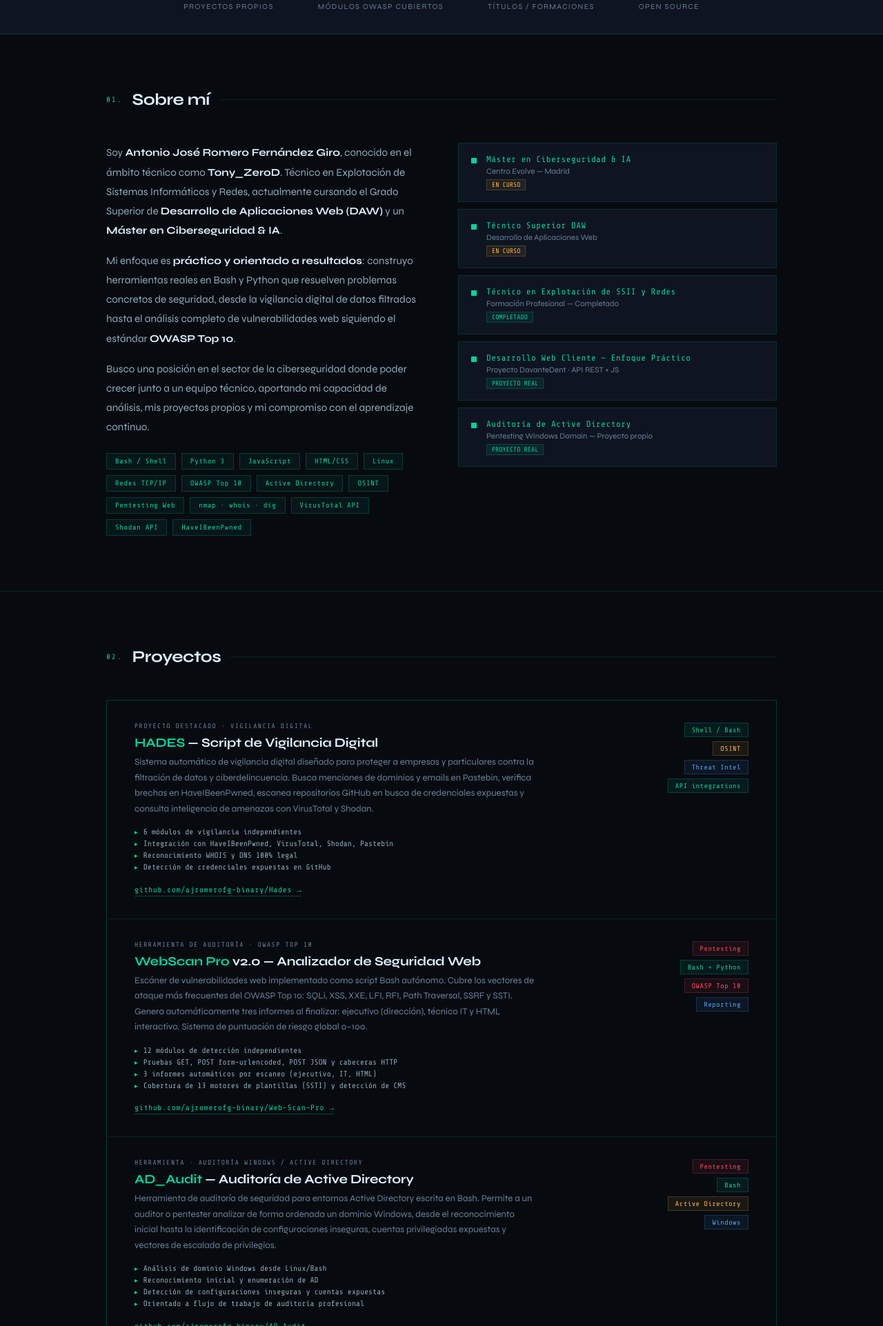
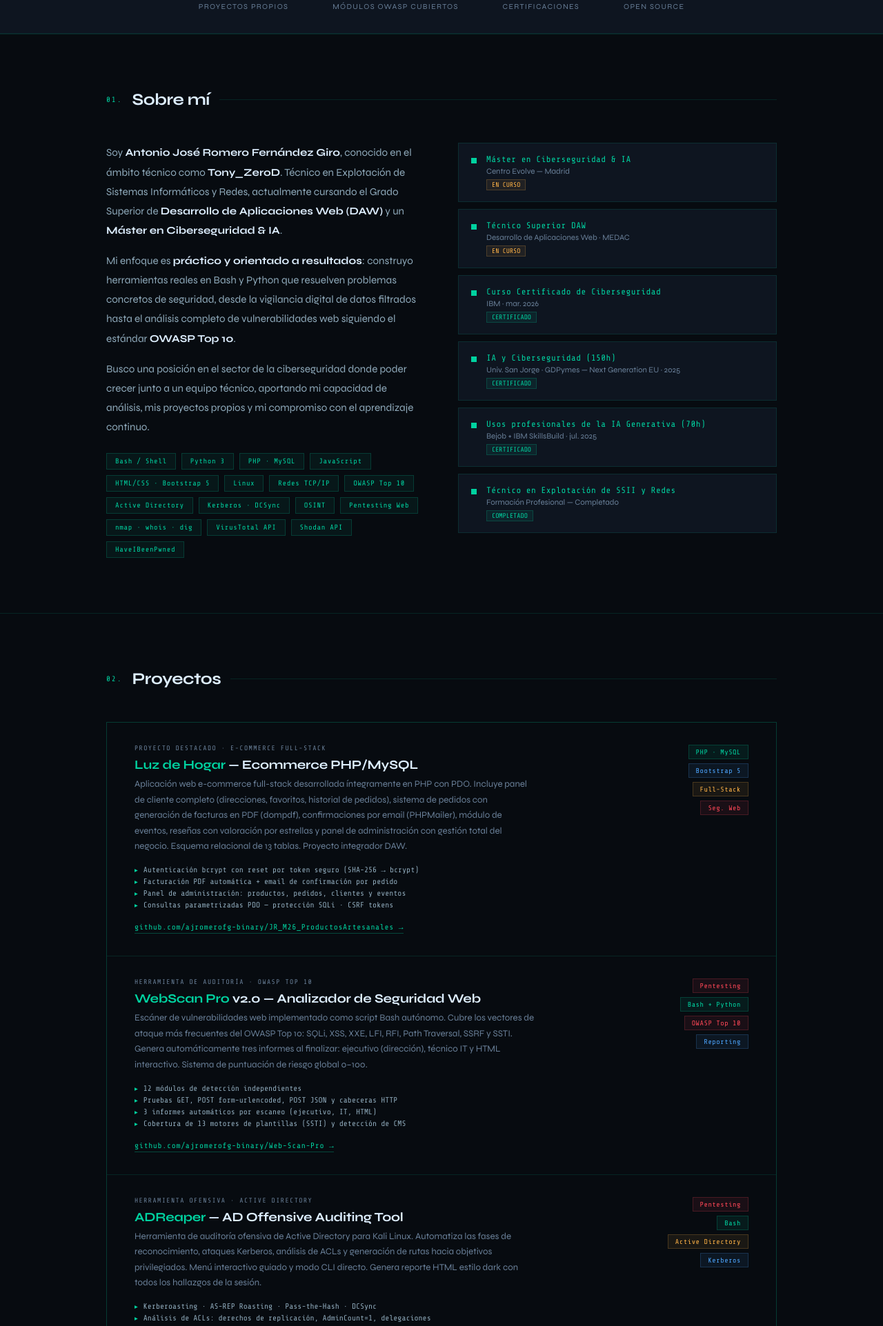
Before and after one commit to ajromerofg-binary/ajromerofg-binary.github.io, a plain HTML site: page index.html in a window 1280 px wide. Shown: the part 877-2800 px from the top of the page at 69% size. Drawn offline with nearby package versions, Linux system fonts and the light colour scheme.

Commit message:
Update index.html

```diff
--- a/index.html
+++ b/index.html
@@ -587,8 +587,8 @@ footer {
     <div><span class="t-prompt">$ </span><span class="t-cmd">whoami</span></div>
     <div class="t-out">tony_zerod@binary:~</div>
     <div><span class="t-prompt">$ </span><span class="t-cmd">cat skills.txt</span></div>
-    <div class="t-out">bash · shell · python · js · html</div>
-    <div class="t-out">owasp-top10 · pentesting · OSINT</div>
+    <div class="t-out">bash · python · php · mysql · js</div>
+    <div class="t-out">owasp-top10 · kerberos · AD · OSINT</div>
     <div class="t-out">active-directory · linux · networking</div>
     <div><span class="t-prompt">$ </span><span class="t-cmd">cat status.txt</span></div>
     <div class="t-out"><span style="color:var(--accent)">▶ BUSCANDO EMPLEO — ZARAGOZA / REMOTO</span></div>
@@ -600,7 +600,7 @@ footer {
 <!-- STATS BAR -->
 <div class="stats-bar">
   <div class="stat">
-    <span class="stat-n">4+</span>
+    <span class="stat-n">4</span>
     <span class="stat-l">Proyectos propios</span>
   </div>
   <div class="stat">
@@ -608,8 +608,8 @@ footer {
     <span class="stat-l">Módulos OWASP cubiertos</span>
   </div>
   <div class="stat">
-    <span class="stat-n">3</span>
-    <span class="stat-l">Títulos / Formaciones</span>
+    <span class="stat-n">6</span>
+    <span class="stat-l">Certificaciones</span>
   </div>
   <div class="stat">
     <span class="stat-n">100%</span>
@@ -650,12 +650,14 @@ footer {
       <div class="about-tags">
         <span class="tag-pill">Bash / Shell</span>
         <span class="tag-pill">Python 3</span>
+        <span class="tag-pill">PHP · MySQL</span>
         <span class="tag-pill">JavaScript</span>
-        <span class="tag-pill">HTML/CSS</span>
+        <span class="tag-pill">HTML/CSS · Bootstrap 5</span>
         <span class="tag-pill">Linux</span>
         <span class="tag-pill">Redes TCP/IP</span>
         <span class="tag-pill">OWASP Top 10</span>
         <span class="tag-pill">Active Directory</span>
+        <span class="tag-pill">Kerberos · DCSync</span>
         <span class="tag-pill">OSINT</span>
         <span class="tag-pill">Pentesting Web</span>
         <span class="tag-pill">nmap · whois · dig</span>
@@ -678,8 +680,32 @@ footer {
         <div class="t-dot"></div>
         <div>
           <span class="t-name">Técnico Superior DAW</span>
-          <span class="t-inst">Desarrollo de Aplicaciones Web</span>
+          <span class="t-inst">Desarrollo de Aplicaciones Web · MEDAC</span>
           <span class="t-status wip">EN CURSO</span>
+        </div>
+      </div>
+      <div class="training-item">
+        <div class="t-dot"></div>
+        <div>
+          <span class="t-name">Curso Certificado de Ciberseguridad</span>
+          <span class="t-inst">IBM · mar. 2026</span>
+          <span class="t-status done">CERTIFICADO</span>
+        </div>
+      </div>
+      <div class="training-item">
+        <div class="t-dot"></div>
+        <div>
+          <span class="t-name">IA y Ciberseguridad (150h)</span>
+          <span class="t-inst">Univ. San Jorge · GDPymes — Next Generation EU · 2025</span>
+          <span class="t-status done">CERTIFICADO</span>
+        </div>
+      </div>
+      <div class="training-item">
+        <div class="t-dot"></div>
+        <div>
+          <span class="t-name">Usos profesionales de la IA Generativa (70h)</span>
+          <span class="t-inst">Bejob + IBM SkillsBuild · jul. 2025</span>
+          <span class="t-status done">CERTIFICADO</span>
         </div>
       </div>
       <div class="training-item">
@@ -688,22 +714,6 @@ footer {
           <span class="t-name">Técnico en Explotación de SSII y Redes</span>
           <span class="t-inst">Formación Profesional — Completado</span>
           <span class="t-status done">COMPLETADO</span>
-        </div>
-      </div>
-      <div class="training-item">
-        <div class="t-dot"></div>
-        <div>
-          <span class="t-name">Desarrollo Web Cliente — Enfoque Práctico</span>
-          <span class="t-inst">Proyecto DavanteDent · API REST + JS</span>
-          <span class="t-status done">PROYECTO REAL</span>
-        </div>
-      </div>
-      <div class="training-item">
-        <div class="t-dot"></div>
-        <div>
-          <span class="t-name">Auditoría de Active Directory</span>
-          <span class="t-inst">Pentesting Windows Domain — Proyecto propio</span>
-          <span class="t-status done">PROYECTO REAL</span>
         </div>
       </div>
     </div>
@@ -722,32 +732,33 @@ footer {
 
   <div class="projects-wrap">
 
-    <!-- HADES -->
+    <!-- LUZ DE HOGAR -->
     <div class="project-card">
       <div>
-        <span class="p-badge">PROYECTO DESTACADO · VIGILANCIA DIGITAL</span>
-        <h3 class="p-name"><span class="p-accent">HADES</span> — Script de Vigilancia Digital</h3>
+        <span class="p-badge">PROYECTO DESTACADO · E-COMMERCE FULL-STACK</span>
+        <h3 class="p-name"><span class="p-accent">Luz de Hogar</span> — Ecommerce PHP/MySQL</h3>
         <p class="p-desc">
-          Sistema automático de vigilancia digital diseñado para proteger a empresas y particulares contra
-          la filtración de datos y ciberdelincuencia. Busca menciones de dominios y emails en Pastebin,
-          verifica brechas en HaveIBeenPwned, escanea repositorios GitHub en busca de credenciales
-          expuestas y consulta inteligencia de amenazas con VirusTotal y Shodan.
+          Aplicación web e-commerce full-stack desarrollada íntegramente en PHP con PDO. Incluye panel
+          de cliente completo (direcciones, favoritos, historial de pedidos), sistema de pedidos con
+          generación de facturas en PDF (dompdf), confirmaciones por email (PHPMailer), módulo de eventos,
+          reseñas con valoración por estrellas y panel de administración con gestión total del negocio.
+          Esquema relacional de 13 tablas. Proyecto integrador DAW.
         </p>
         <div class="p-feat">
-          <div class="p-feat-item">6 módulos de vigilancia independientes</div>
-          <div class="p-feat-item">Integración con HaveIBeenPwned, VirusTotal, Shodan, Pastebin</div>
-          <div class="p-feat-item">Reconocimiento WHOIS y DNS 100% legal</div>
-          <div class="p-feat-item">Detección de credenciales expuestas en GitHub</div>
+          <div class="p-feat-item">Autenticación bcrypt con reset por token seguro (SHA-256 → bcrypt)</div>
+          <div class="p-feat-item">Facturación PDF automática + email de confirmación por pedido</div>
+          <div class="p-feat-item">Panel de administración: productos, pedidos, clientes y eventos</div>
+          <div class="p-feat-item">Consultas parametrizadas PDO — protección SQLi · CSRF tokens</div>
         </div>
-        <a href="https://github.com/ajromerofg-binary/Hades" target="_blank" class="p-link">
-          github.com/ajromerofg-binary/Hades →
+        <a href="https://github.com/ajromerofg-binary/JR_M26_ProductosArtesanales" target="_blank" class="p-link">
+          github.com/ajromerofg-binary/JR_M26_ProductosArtesanales →
         </a>
       </div>
       <div class="p-tags">
-        <span class="tag green">Shell / Bash</span>
-        <span class="tag amber">OSINT</span>
-        <span class="tag blue">Threat Intel</span>
-        <span class="tag green">API integrations</span>
+        <span class="tag green">PHP · MySQL</span>
+        <span class="tag blue">Bootstrap 5</span>
+        <span class="tag amber">Full-Stack</span>
+        <span class="tag red">Seg. Web</span>
       </div>
     </div>
 
@@ -780,58 +791,61 @@ footer {
       </div>
     </div>
 
-    <!-- AD AUDIT -->
+    <!-- ADREAPER -->
     <div class="project-card">
       <div>
-        <span class="p-badge">HERRAMIENTA · AUDITORÍA WINDOWS / ACTIVE DIRECTORY</span>
-        <h3 class="p-name"><span class="p-accent">AD_Audit</span> — Auditoría de Active Directory</h3>
+        <span class="p-badge">HERRAMIENTA OFENSIVA · ACTIVE DIRECTORY</span>
+        <h3 class="p-name"><span class="p-accent">ADReaper</span> — AD Offensive Auditing Tool</h3>
         <p class="p-desc">
-          Herramienta de auditoría de seguridad para entornos Active Directory escrita en Bash.
-          Permite a un auditor o pentester analizar de forma ordenada un dominio Windows, desde el
-          reconocimiento inicial hasta la identificación de configuraciones inseguras, cuentas
-          privilegiadas expuestas y vectores de escalada de privilegios.
+          Herramienta de auditoría ofensiva de Active Directory para Kali Linux. Automatiza las fases de
+          reconocimiento, ataques Kerberos, análisis de ACLs y generación de rutas hacia objetivos
+          privilegiados. Menú interactivo guiado y modo CLI directo. Genera reporte HTML estilo dark
+          con todos los hallazgos de la sesión.
         </p>
         <div class="p-feat">
-          <div class="p-feat-item">Análisis de dominio Windows desde Linux/Bash</div>
-          <div class="p-feat-item">Reconocimiento inicial y enumeración de AD</div>
-          <div class="p-feat-item">Detección de configuraciones inseguras y cuentas expuestas</div>
-          <div class="p-feat-item">Orientado a flujo de trabajo de auditoría profesional</div>
+          <div class="p-feat-item">Kerberoasting · AS-REP Roasting · Pass-the-Hash · DCSync</div>
+          <div class="p-feat-item">Análisis de ACLs: derechos de replicación, AdminCount=1, delegaciones</div>
+          <div class="p-feat-item">Attack Path Advisor: rutas hacia Domain Admin con comandos listos</div>
+          <div class="p-feat-item">Reporte HTML por sesión + instalación automática de dependencias</div>
         </div>
-        <a href="https://github.com/ajromerofg-binary/AD-Audit" target="_blank" class="p-link">
-          github.com/ajromerofg-binary/AD-Audit →
+        <a href="https://github.com/ajromerofg-binary/ADReaper" target="_blank" class="p-link">
+          github.com/ajromerofg-binary/ADReaper →
         </a>
       </div>
       <div class="p-tags">
         <span class="tag red">Pentesting</span>
         <span class="tag green">Bash</span>
         <span class="tag amber">Active Directory</span>
-        <span class="tag blue">Windows</span>
+        <span class="tag blue">Kerberos</span>
       </div>
     </div>
 
-    <!-- BASH TOOLS -->
+    <!-- HADES -->
     <div class="project-card">
       <div>
-        <span class="p-badge">COLECCIÓN · SCRIPTS DE CIBERSEGURIDAD</span>
-        <h3 class="p-name"><span class="p-accent">Bash-Scripts</span> — Cybersecurity Tools</h3>
+        <span class="p-badge">HERRAMIENTA DEFENSIVA · VIGILANCIA DIGITAL · OSINT</span>
+        <h3 class="p-name"><span class="p-accent">HADES</span> — Digital Threat Monitor</h3>
         <p class="p-desc">
-          Colección de herramientas de ciberseguridad desarrolladas en Bash de forma autónoma.
-          Refleja el aprendizaje práctico y la resolución de problemas reales de seguridad en entornos
-          Linux, cubriendo automatización de tareas de reconocimiento, análisis y respuesta.
+          Sistema automático de vigilancia digital diseñado para proteger a empresas y particulares contra
+          la filtración de datos y ciberdelincuencia. Busca menciones de dominios y emails en Pastebin,
+          verifica brechas en HaveIBeenPwned, escanea repositorios GitHub en busca de credenciales
+          expuestas y consulta inteligencia de amenazas con VirusTotal y Shodan.
         </p>
         <div class="p-feat">
-          <div class="p-feat-item">Scripts de reconocimiento y enumeración</div>
-          <div class="p-feat-item">Automatización de tareas de análisis de seguridad</div>
-          <div class="p-feat-item">Utilidades para entornos Linux y redes</div>
+          <div class="p-feat-item">6 módulos de vigilancia independientes</div>
+          <div class="p-feat-item">Integración con HaveIBeenPwned, VirusTotal, Shodan, Pastebin</div>
+          <div class="p-feat-item">Reconocimiento WHOIS y DNS 100% legal</div>
+          <div class="p-feat-item">Detección de credenciales expuestas en GitHub</div>
         </div>
-        <a href="https://github.com/ajromerofg-binary/Bash-Scripts---Cybersecurity-Tools" target="_blank" class="p-link">
-          github.com/ajromerofg-binary/Bash-Scripts →
+        <a href="https://github.com/ajromerofg-binary/Hades" target="_blank" class="p-link">
+          github.com/ajromerofg-binary/Hades →
         </a>
       </div>
       <div class="p-tags">
-        <span class="tag green">Shell</span>
-        <span class="tag amber">Automatización</span>
-        <span class="tag green">Linux</span>
+        <span class="tag green">Shell / Bash</span>
+        <span class="tag amber">OSINT</span>
+        <span class="tag blue">Threat Intel</span>
+        <span class="tag green">API integrations</span>
       </div>
     </div>
 
@@ -857,6 +871,10 @@ footer {
         <div class="sk-bar"><div class="sk-fill" style="width:92%"></div></div>
       </div>
       <div class="skill-item">
+        <span class="sk-name">PHP · MySQL</span>
+        <div class="sk-bar"><div class="sk-fill" style="width:78%"></div></div>
+      </div>
+      <div class="skill-item">
         <span class="sk-name">Python 3</span>
         <div class="sk-bar"><div class="sk-fill" style="width:75%"></div></div>
       </div>
@@ -865,12 +883,8 @@ footer {
         <div class="sk-bar"><div class="sk-fill" style="width:65%"></div></div>
       </div>
       <div class="skill-item">
-        <span class="sk-name">HTML / CSS</span>
-        <div class="sk-bar"><div class="sk-fill" style="width:70%"></div></div>
-      </div>
-      <div class="skill-item">
-        <span class="sk-name">SQL</span>
-        <div class="sk-bar"><div class="sk-fill" style="width:60%"></div></div>
+        <span class="sk-name">HTML / CSS · Bootstrap 5</span>
+        <div class="sk-bar"><div class="sk-fill" style="width:75%"></div></div>
       </div>
     </div>
 
```
